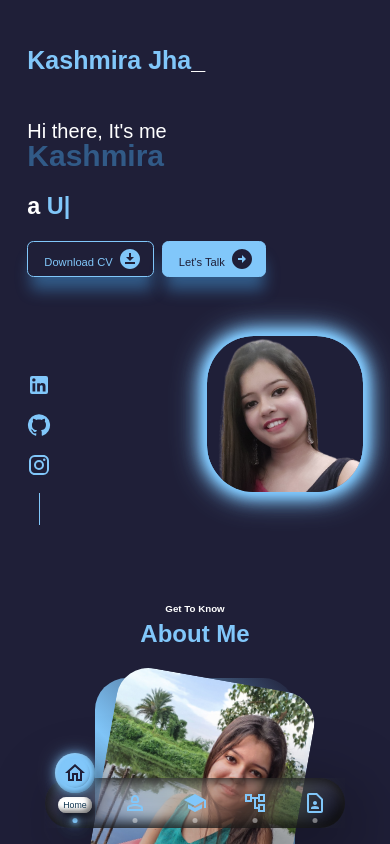
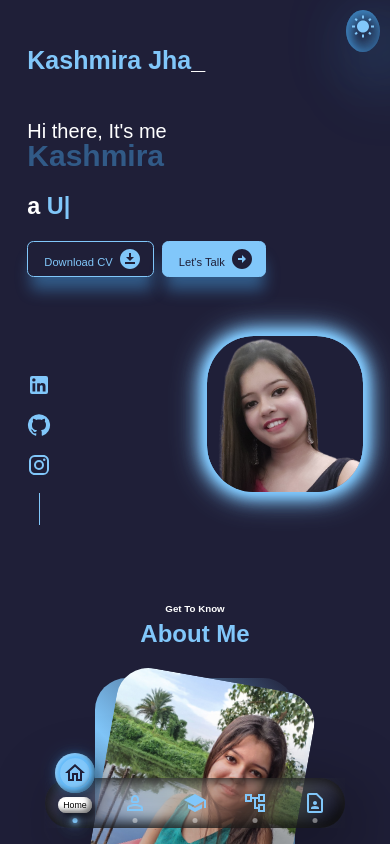
Before and after one commit to Kashmirajha2001/portfolio, a React (Vite) app: page / in a window 390 px wide. Shown: the top 844 px of the page. Built offline with nearby package versions, Linux system fonts and the light colour scheme.

Commit message:
mode change

```diff
--- a/src/App.jsx
+++ b/src/App.jsx
@@ -2,9 +2,9 @@ import "./app.css";
 import Intro from "./intro/Intro";
 import Contact from "./contact/Contact";
 import Navbar from "./nav/Navbar";
+import Mode from "./mode/Mode";
 import Projects from "./projects/Projects";
 import About from "./about/About";
-// import Mode from './mode/Mode';
 import React, { useState, useEffect } from "react";
 import Loading from "./loading/Loading";
 import Skills from "./Skills/Skills";
@@ -26,6 +26,7 @@ function App() {
       ) : (
         <div>
           <Navbar />
+          <Mode />
           <Intro />
           <About />
           <Education/>
--- a/src/about/about.css
+++ b/src/about/about.css
@@ -10,7 +10,7 @@
 }
 
 .about .about_heading{
-    color: var(--color-white);
+    color: var(--color-text);
     font-size: 1vw;
     padding-top: 4%;
     line-height: 0 ;
@@ -85,7 +85,7 @@
 }
 
 .about_card h3{
-    color: var(--color-white);
+    color: var(--color-text);
 }
 .about_card small{
     font-size: 0.9rem;
@@ -94,7 +94,7 @@
 
 .about_content p{
     margin: 2rem 0 2.6rem;
-    color: var(--color-light);
+    color: var(--color-text);
 }
 
 .modal{
@@ -125,12 +125,12 @@
 }
 
 .modal .modal_content li{
-    color: var(--color-light);
+    color: var(--color-text);
     list-style: circle;
 }
 
 .modal .modal_content li span{
-    color: var(--color-white);
+    color: var(--color-text);
     font-weight: 700;
 }
 
@@ -142,7 +142,7 @@
     right: -10px;
     top: -10px;
     font-size: 24px;
-    background: var(--color-white);
+    background: var(--color-primary);
     border-radius: 18px;
 }
 
--- a/src/contact/contact.css
+++ b/src/contact/contact.css
@@ -13,7 +13,7 @@
 }
 
 .contact h2{
-    color:var(--color-white);
+    color:var(--color-text);
     font-size: 30px;
 }
 
@@ -27,7 +27,7 @@
     position: absolute;
     width: 100%;
     height: 100%;
-    background: linear-gradient(var(--color-white),var(--color-primary-variant));
+    background: linear-gradient(var(--color-text),var(--color-primary-variant));
     clip-path: circle(15% at 85% 70%);
 }
 
@@ -104,7 +104,7 @@
     position: relative;
     width: 100%;
     height: 40px;
-    color:var(--color-white);
+    color:var(--color-text);
 }
 
 .form .row100 .col .inputBox textarea,
--- a/src/index.css
+++ b/src/index.css
@@ -15,6 +15,7 @@
   --color-primary-variant:rgba(77,181,255,0.4);
   --color-white:#fff;
   --color-light:rgba(255,255,255,0.6);
+  --color-text: #fff;
 
   --transition: all 400ms ease;
 
@@ -25,6 +26,24 @@
   --container-width-md:86%;
   --container-width-sm:90%;
 }
+
+/* .dark-theme{
+  --color-bg: #1f1f38;
+  --color-bg-variant:#2c2c6c;
+  --color-primary:#81c7fa;
+  --color-primary-variant:rgba(77,181,255,0.4);
+  --color-white:#fff;
+  --color-light:rgba(255,255,255,0.6);
+  --color-text: #fff;
+} */
+.light-theme{
+  --color-bg: rgb(255, 255, 255);
+  --color-bg-variant:rgb(201, 196, 196);
+  --color-primary:rgb(143, 6, 123);
+  --color-primary-variant:rgb(143, 6, 52);
+  --color-text: black;
+}
+
 
 html{
   scroll-behavior: smooth;
@@ -37,7 +56,7 @@ html{
 body{
   font-family:Arial, Helvetica, sans-serif;
   background: var(--color-bg);
-  color:var(--color-white);
+  color:var(--color-text);
   line-height: 1.7;
   /* background-image: none; */
 }
@@ -57,7 +76,7 @@ a{
 }
 
 a:hover{
-  color:var(--color-white);
+  color:var(--color-text);
 }
 .text-light{
   color: var(--color-light);
@@ -82,7 +101,7 @@ img{
 }
 
 .btn:hover{
-  background: var(--color-white);
+  background: var(--color-text);
   color: var(--color-bg);
   border-color: transparent;
 }
--- /dev/null
+++ b/src/intro/Info.jsx
@@ -0,0 +1,20 @@
+import LinkedInIcon from "@mui/icons-material/LinkedIn";
+import GitHubIcon from "@mui/icons-material/GitHub";
+import InstagramIcon from "@mui/icons-material/Instagram";
+
+const Info = () => {
+  return (
+    <div className="info">
+      <div>
+        <h2>Experience</h2>
+        <p>Fresher</p>
+      </div>
+      <div>
+        <h2>Projects</h2>
+        <p>5+</p>
+      </div>
+    </div>
+  );
+};
+
+export default Info;
--- a/src/intro/Intro.jsx
+++ b/src/intro/Intro.jsx
@@ -4,9 +4,10 @@ import Social from "./Social";
 import Typed from "typed.js";
 import { useEffect, useRef } from "react";
 import CTA from "./CTA";
+import Info from "./Info";
 import Image from "./Image";
 import { motion } from "framer-motion";
-import RingLoader from "react-spinners/RingLoader";
+// import RingLoader from "react-spinners/RingLoader";
 
 const Intro = () => {
   const textRef = useRef(null);
@@ -48,6 +49,7 @@ const Intro = () => {
       {/* <div className="spinners">
         <RingLoader color={"var(--color-primary"} size={100} className="RingLoader"/>
       </div> */}
+      {/* <Info/> */}
       <div className="intro_right">
         <Image />
       </div>
--- a/src/intro/intro.css
+++ b/src/intro/intro.css
@@ -74,12 +74,20 @@
     background: var(--color-primary);
 }
 
-.intro_page .spinners{
-    height: 70px;
-    width: 70px;
+.intro_page .info{
+    /* height: 70px;
+    width: 70px; */
     position: absolute;
-    left: 45%;
+    left: 30%;
     top: 65%;
+}
+
+.intro_page .info div{
+    margin-bottom: 20px;
+}
+
+.intro_page .info div p{
+    color: var(--color-primary);
 }
 
 .intro_page .intro_right{
@@ -98,12 +106,12 @@
     border-radius: 30%;
     overflow: hidden;
     box-shadow:
-        0 0 5px #81c7fa,
-        0 0 10px #81c7fa,
-        0 0 15px #81c7fa,
-        0 0 20px #81c7fa,
-        0 0 25px #81c7fa,
-        0 0 35px #81c7fa;
+        0 0 5px var(--color-primary),
+        0 0 10px var(--color-primary),
+        0 0 15px var(--color-primary),
+        0 0 20px var(--color-primary),
+        0 0 25px var(--color-primary),
+        0 0 35px var(--color-primary);
 }
 
 @media screen and (max-width:900px){
@@ -117,9 +125,9 @@
         line-height: 3;
     }
 
-    .intro_page .spinners{
+    /* .intro_page .spinners{
         left: 40%;
-    }
+    } */
 
     .intro_page .intro_right{
         margin-top: 12rem;
@@ -154,9 +162,9 @@
         margin-top: 6rem;
     }
 
-    .intro_page .spinners{
+    /* .intro_page .spinners{
         left: 30%;
-    }
+    } */
 
     .intro_page .intro_right{
         margin-top: 16rem;
@@ -180,15 +188,9 @@
         font-size: 30px;
     }
 
-    .intro_page .spinners{
+    /* .intro_page .spinners{
         top:20%;
         left:60%;
-    }
-
-    /* .spinners .RingLoader{
-        size: 10;
-        height: 10px;
-        width: 10px;
     } */
 
     .intro_page .intro_right{
--- /dev/null
+++ b/src/mode/Mode.jsx
@@ -0,0 +1,27 @@
+import "./mode.css";
+import WbSunnyIcon from "@mui/icons-material/WbSunny";
+import DarkModeIcon from "@mui/icons-material/DarkMode";
+import { useEffect, useState } from "react";
+
+const Mode = () => {
+  const [mystyle, setMystyle] = useState("dark-theme");
+  const changeMode = () => {
+    if (mystyle === "dark-theme") {
+      setMystyle("light-theme");
+    } else {
+      setMystyle("dark-theme");
+    }
+  };
+
+  useEffect(() => {
+    document.documentElement.className = mystyle;
+  }, [mystyle]);
+
+  return (
+    <div className="modes" onClick={changeMode}>
+      {mystyle === "dark-theme" ? <WbSunnyIcon/> : <DarkModeIcon style={{color:"black",}}/>}
+    </div>
+  );
+};
+
+export default Mode;
--- /dev/null
+++ b/src/mode/mode.css
@@ -0,0 +1,18 @@
+.modes{
+    position: fixed;
+    z-index: 100;
+    padding: 5px;
+    border-radius: 50%;
+    top: 10px;
+    right: 10px;
+    background: transparent;
+    box-shadow:
+        25px 25px 75px var(--color-primary-variant),
+        10px 10px 70px var(--color-primary-variant),
+        inset 5px 5px 10px var(--color-primary-variant),
+        inset 5px 5px 20px var(--color-primary-variant),
+        inset -5px -5px 15px var(--color-primary-variant);
+    backdrop-filter: blur(25px);
+    cursor: pointer;
+    color: var(--color-primary);
+}
--- a/src/nav/navbar.css
+++ b/src/nav/navbar.css
@@ -46,14 +46,14 @@
 }
 
 .navigation li.active::before{
-    background: #81c7fa;
+    background: var(--color-primary);
     box-shadow:
-        0 0 5px #81c7fa,
-        0 0 10px #81c7fa,
-        0 0 15px #81c7fa,
-        0 0 20px #81c7fa,
-        0 0 25px #81c7fa,
-        0 0 35px #81c7fa;
+        0 0 5px var(--color-primary),
+        0 0 10px var(--color-primary),
+        0 0 15px var(--color-primary),
+        0 0 20px var(--color-primary),
+        0 0 25px var(--color-primary),
+        0 0 35px var(--color-primary);
  }
 .navigation li a{
     display: flex;
@@ -92,10 +92,10 @@
     inset:5px;
     border-radius: 50%;
     box-shadow:
-        0 0 5px #81c7fa,
-        0 0 10px #81c7fa,
-        0 0 15px #81c7fa,
-        0 0 20px #81c7fa;
+        0 0 5px var(--color-primary-variant),
+        0 0 10px var(--color-primary-variant),
+        0 0 15px var(--color-primary-variant),
+        0 0 20px var(--color-primary-variant);
     /* box-shadow:
     5px 5px 5px rgba(0,0,0,0.5),
     inset 2px 2px 3px rgba(255,255,2555,0.25),
@@ -111,7 +111,7 @@
 .navigation li a .text{
     position: absolute;
     font-size: 0.55em;
-    color:#103651;
+    color:black;
     border-radius: 10px;
     padding: 1px 5px;
     background: #fff;
--- a/src/projects/projects.css
+++ b/src/projects/projects.css
@@ -9,7 +9,7 @@
 }
 
 .projects h1{
-    color: var(--color-white);
+    color: var(--color-text);
     font-size: 2vw;
     padding-top: 3vh;
 }
@@ -159,13 +159,13 @@
     font-weight: 700;
     margin: 0 auto;
     max-width: 840px;
-    color: var(--color-white);
+    color: var(--color-text);
     font-size: 40px;
     line-height: 1;
 }
 
 .slider-content .inner p {
-    color: var(--color-white);
+    color: var(--color-text);
     font-size: 14px;
     line-height: 1.5;
     margin: 20px auto 30px;
```
